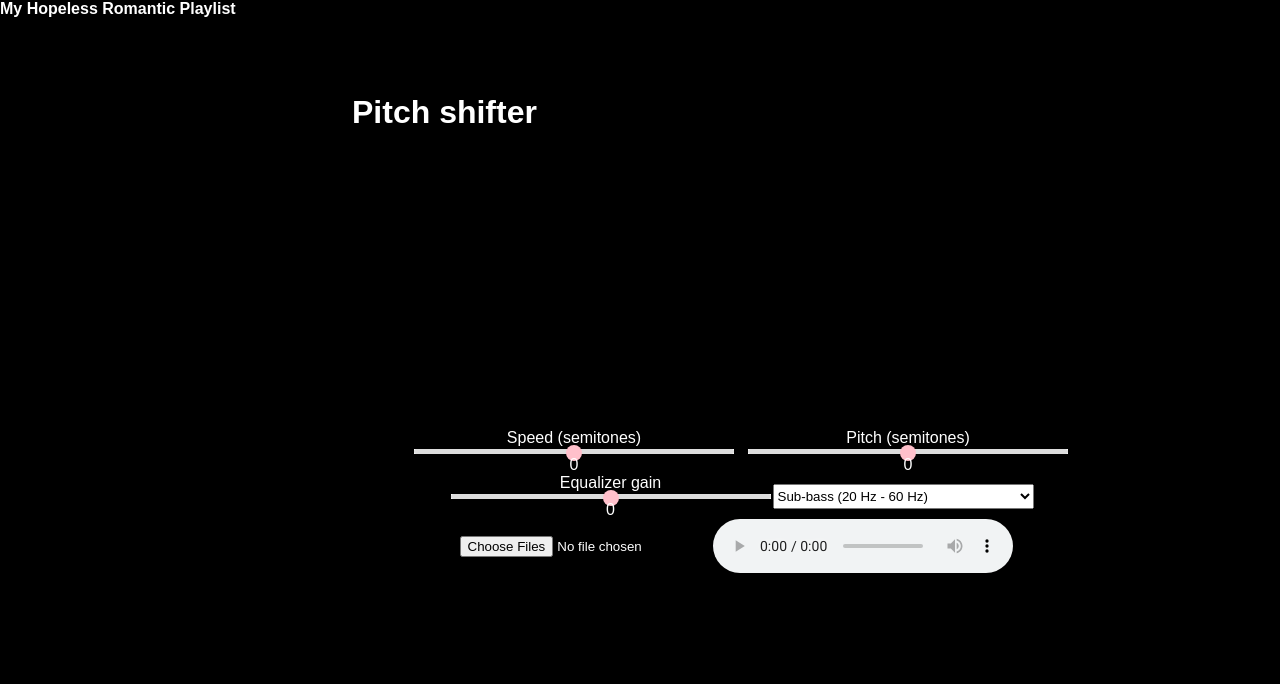
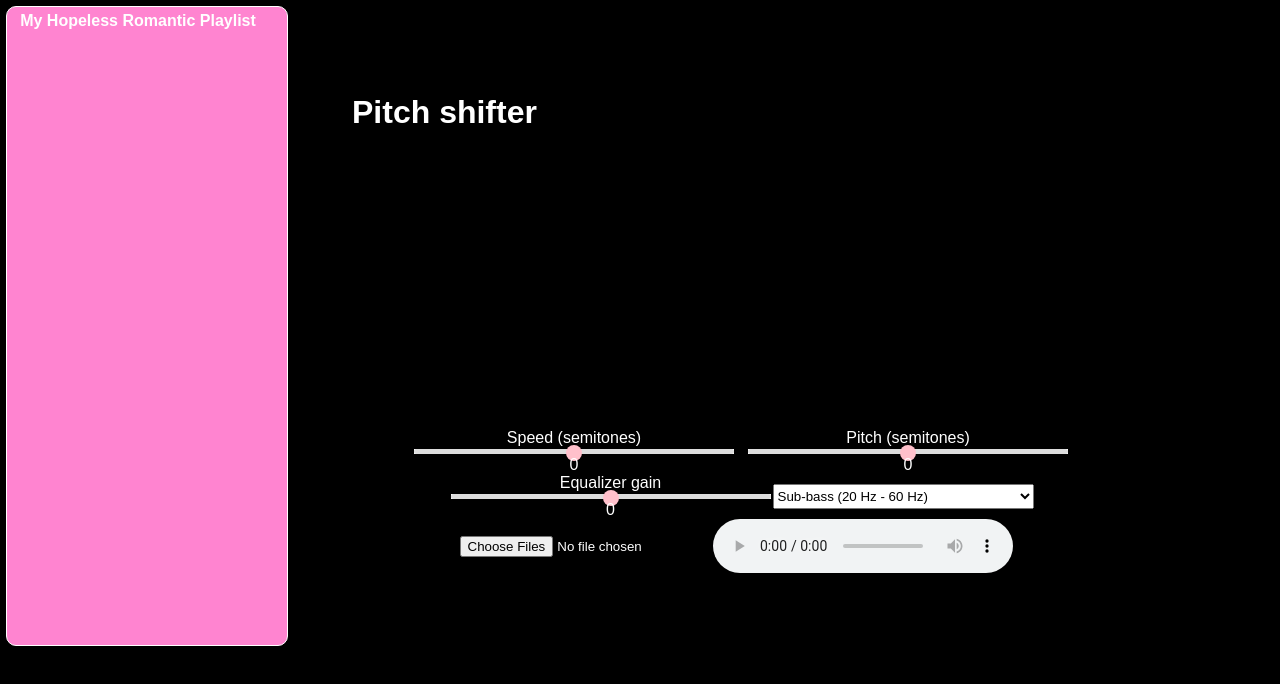
Before and after one commit to KennethTrinh/Music-Player, a website with bundled scripts: page index.html in a window 1280 px wide. Built offline with nearby package versions, Linux system fonts and the light colour scheme.

Commit message:
updated keybindings, css to span playlist height

```diff
--- a/index.html
+++ b/index.html
@@ -5,15 +5,17 @@
     <title>Ken's Website</title>
     <link rel="stylesheet" type="text/css" href="./style.css" />
     <link rel="icon" href="https://i.pinimg.com/236x/c5/f3/04/c5f30496e61ff54940f9f4865e1d53fd.jpg" />
-    <link href="https://fonts.googleapis.com/css?family=Roboto" rel="stylesheet">
-    <script src="https://kit.fontawesome.com/111924c1a3.js" crossorigin="anonymous"></script>
+    <!-- <link href="https://fonts.googleapis.com/css?family=Roboto" rel="stylesheet"> -->
+    <!-- <script src="https://kit.fontawesome.com/111924c1a3.js" crossorigin="anonymous"></script> -->
 </head>
 <body>
     <div class="wrapper">
-        <div class="playlist-text">
-            <strong> My Hopeless Romantic Playlist </strong>
+        <div class="playlist-container">
+            <div class="playlist-text">
+                <strong> My Hopeless Romantic Playlist </strong>
+            </div>
+            <div class="playlist"> </div>
         </div>
-        <div class="playlist"></div>
         <div class="music-player">
             <h1>Pitch shifter</h1>
             <div id="no-worklet" style="display: none;">Audio Worklet API not supported by you browser, try a recent Chrome version.</div>
--- a/style.css
+++ b/style.css
@@ -12,6 +12,7 @@
   --playlist-row-width: 20vw;
   --element-spacing: 10vw;
   --main-area-width: 60vw;
+  --playlist-border-radius: 10px;
 }
 
 *, *:before, *:after {
@@ -87,29 +88,43 @@ path {
   margin-left: var(--element-spacing);
 }
 
+.playlist-container {
+  position: absolute;
+  top: 0;
+  left: 0;
+
+  margin-top: 0.5%;
+  margin-left: 0.5%;
+  margin-right: var(--element-spacing);
+  height: 80vh;
+  width: calc( var(--playlist-row-width) + 2vw);
+  overflow: hidden; /* Add this line */
+  border: 1px solid white; /* Add your desired color here */
+  background-color: #ff84d0;
+  border-radius: var(--playlist-border-radius);
+}
+
+.playlist {
+  overflow-y: auto;
+  max-height: 100%;
+  padding-bottom: calc(var(--playlist-row-height) / 2); /* Add this line */
+
+  margin-left: 1vw;
+  margin-right: 1vw;
+}
 .playlist-text {
-  position:absolute;
-  top:0;
-  left:0;
+  margin-top: 1.5%;
+  margin-bottom: 1.5%;
+  margin-left: 1vw;
+  margin-right: 1vw;
 
-  margin-bottom: 2px;
-}
-.playlist {
-    position:absolute;
-    top:0;
-    left:0;
-    margin-top: 1.5%;
-    margin-left: 0.5%;
-    margin-right: var(--element-spacing);
-    overflow-y: auto;
-    max-height: 80vh;
 }
 
 .playlist-row {
   display: block;
   margin: 1vh 0;
   background-color: #FF0099;
-  border-radius: 10px;
+  border-radius: var(--playlist-border-radius);
   padding: 1vh;
 
   position: relative; /* This is needed for absolute positioning of child elements */
```
Also changed, not shown: src/main.js (+4 -4 lines), README.md, dist/bundle.js.
